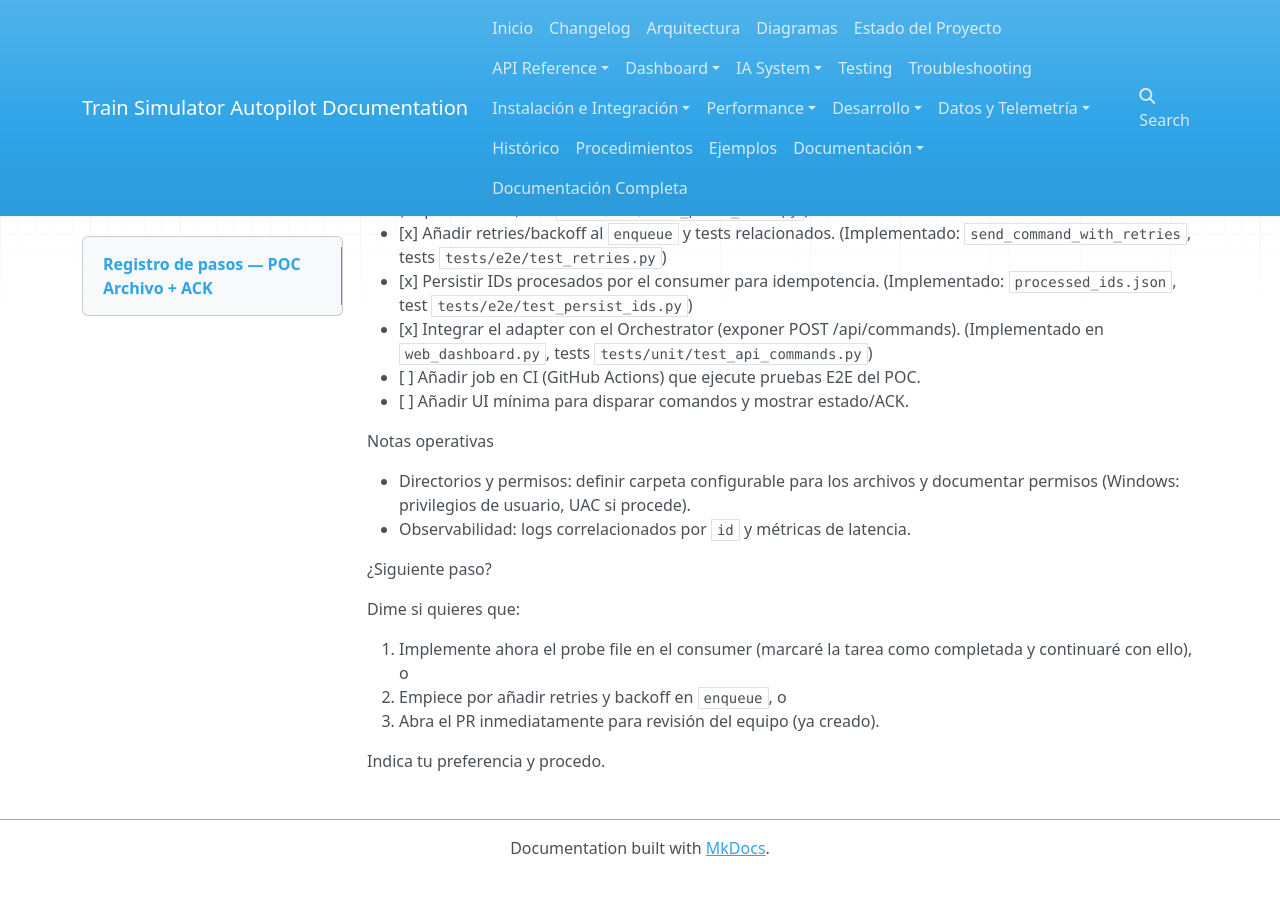
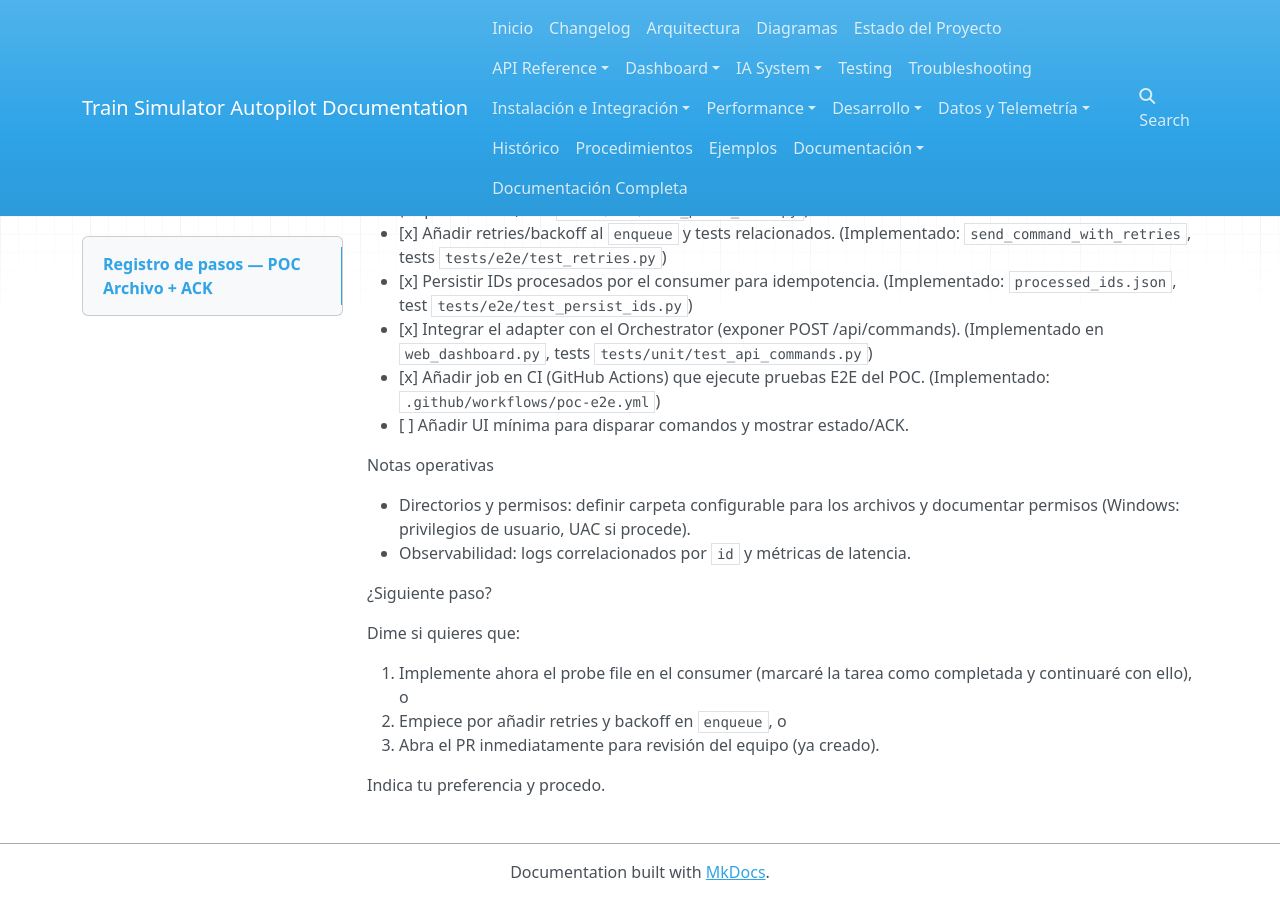
Before and after one commit to doski2/TrainSimulatorAutopilot, an MkDocs documentation site: the page built from docs/docs controles/ack_implementation_steps.md, in a window 1280 px wide and 900 px high, scrolled down 1473 px. Built offline with MkDocs 1.6.1, drawn with Linux system fonts in a browser that asks for light colours; nearby versions of some CDN libraries; before the commit the page ends 2349 px from its top, so only the background shows below that.

Commit message:
ci(poc): add GitHub Actions workflow to run POC E2E + API tests

```diff
--- a/docs/docs controles/ack_implementation_steps.md
+++ b/docs/docs controles/ack_implementation_steps.md
@@ -77,7 +77,7 @@ Checklist de mejoras pendientes (próximos pasos)
 - [x] Añadir retries/backoff al `enqueue` y tests relacionados. (Implementado: `send_command_with_retries`, tests `tests/e2e/test_retries.py`)
 - [x] Persistir IDs procesados por el consumer para idempotencia. (Implementado: `processed_ids.json`, test `tests/e2e/test_persist_ids.py`)
 - [x] Integrar el adapter con el Orchestrator (exponer POST /api/commands). (Implementado en `web_dashboard.py`, tests `tests/unit/test_api_commands.py`)
-- [ ] Añadir job en CI (GitHub Actions) que ejecute pruebas E2E del POC.
+- [x] Añadir job en CI (GitHub Actions) que ejecute pruebas E2E del POC. (Implementado: `.github/workflows/poc-e2e.yml`)
 - [ ] Añadir UI mínima para disparar comandos y mostrar estado/ACK.
 
 Notas operativas
```
Also changed, not shown: 1 other file.
